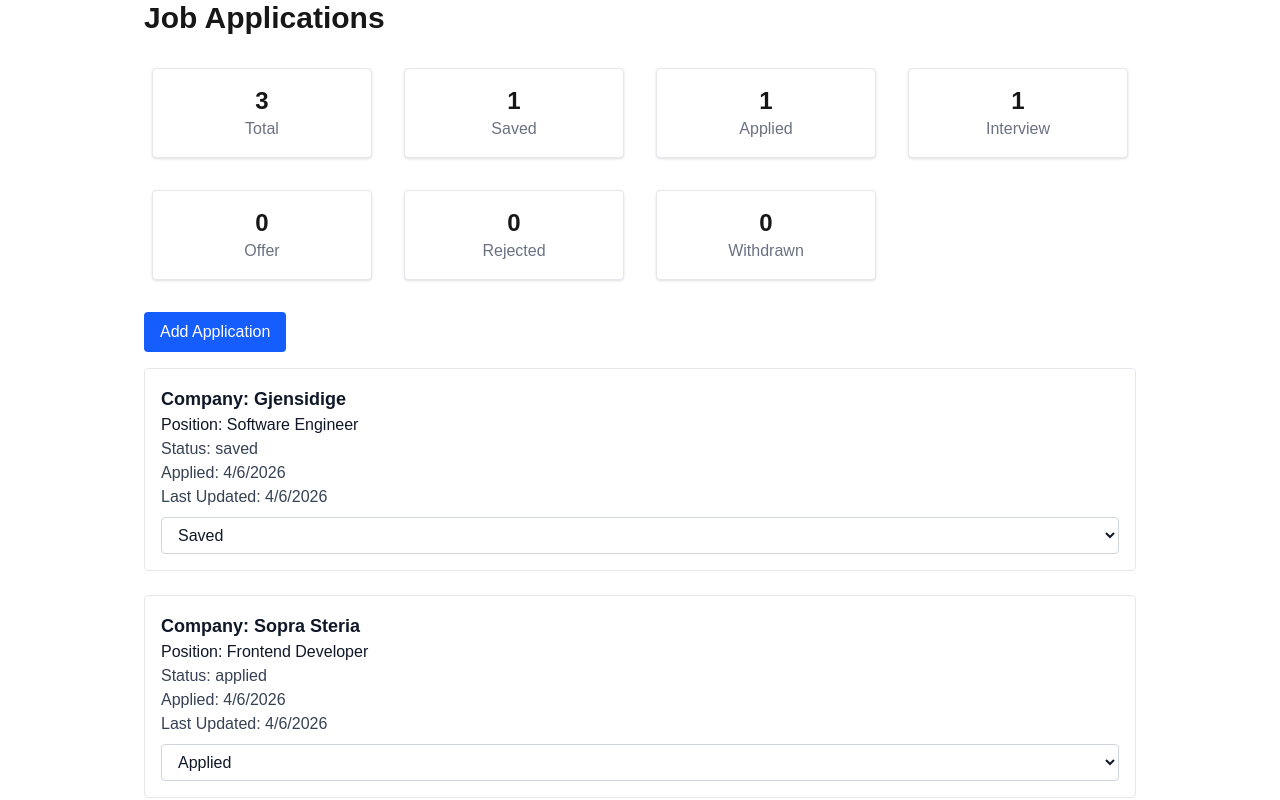
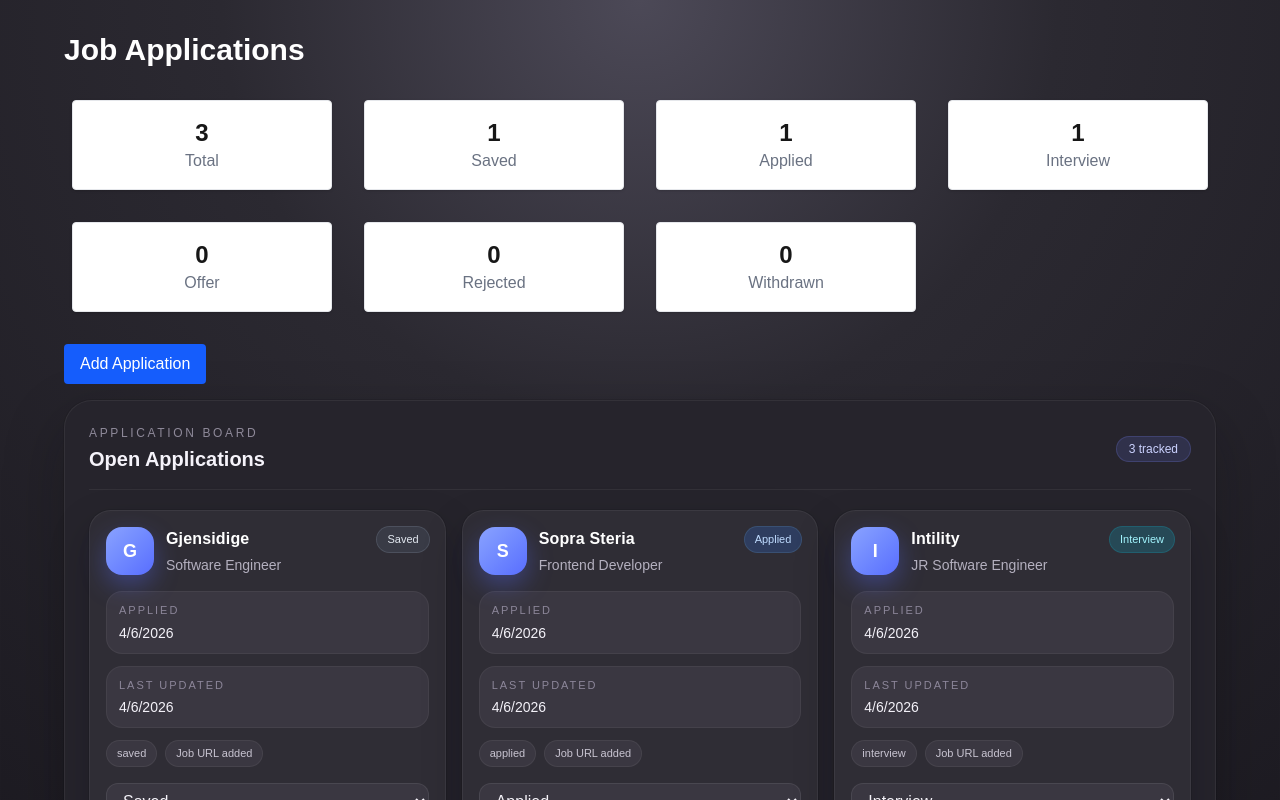
Before and after one commit to SteinGansmoe/JobApplicator, a Next.js app: page / in a window 1280 px wide. Shown: the top 800 px of the page. Built offline with nearby package versions, Linux system fonts and the light colour scheme.

Commit message:
Codex: Restyled application list.

```diff
--- a/app/page.tsx
+++ b/app/page.tsx
@@ -72,8 +72,9 @@ const statsArray = [
 ];
 
   return (
-    <div className="max-w-5xl mx-auto px-4">
-    <h1 className="text-3xl font-bold mb-6">Job Applications</h1>
+    <div className="min-h-screen bg-[radial-gradient(circle_at_top,_#4c4957_0%,_#2b2931_38%,_#1c1a21_100%)] px-4 py-8">
+    <div className="mx-auto max-w-6xl">
+    <h1 className="mb-6 text-3xl font-bold text-white">Job Applications</h1>
     <ApplicationStats stats={statsArray} />
     <button
       onClick={() => setShowForm(!showForm)}
@@ -101,5 +102,6 @@ const statsArray = [
     />
 
   </div>
+  </div>
   );
 }
--- a/components/application-card.tsx
+++ b/components/application-card.tsx
@@ -5,42 +5,93 @@ type ApplicationCardProps = {
   onStatusChange: (id: string, newStatus: ApplicationStatus) => void;
 };
 
+const statusStyles: Record<ApplicationStatus, string> = {
+  saved: "bg-slate-500/20 text-slate-200 ring-slate-400/30",
+  applied: "bg-blue-500/20 text-blue-200 ring-blue-400/30",
+  interview: "bg-cyan-500/20 text-cyan-200 ring-cyan-400/30",
+  offer: "bg-emerald-500/20 text-emerald-200 ring-emerald-400/30",
+  rejected: "bg-rose-500/20 text-rose-200 ring-rose-400/30",
+  withdrawn: "bg-amber-500/20 text-amber-200 ring-amber-400/30",
+};
+
+function formatStatusLabel(status: ApplicationStatus) {
+  return status.charAt(0).toUpperCase() + status.slice(1);
+}
+
 export default function ApplicationCard({
   application,
   onStatusChange,
 }: ApplicationCardProps) {
   return (
-    <div className="p-4 rounded border border-gray-200 dark:border-gray-800 bg-white dark:bg-gray-900">
-      <h1 className="text-lg font-semibold text-gray-900 dark:text-gray-100">
-        Company: {application.company}
-      </h1>
-      <h2 className="text-base font-medium text-gray-900 dark:text-gray-100">
-        Position: {application.position}
-      </h2>
-      <p className="text-gray-700 dark:text-gray-300">
-        Status: {application.status}
-      </p>
+    <div className="rounded-[1.35rem] border border-white/6 bg-[#2f2d35] p-4 text-white shadow-[0_18px_40px_rgba(10,10,16,0.22)] ring-1 ring-black/10">
+      <div className="mb-4 flex items-start gap-3">
+        <div className="flex h-12 w-12 shrink-0 items-center justify-center rounded-2xl bg-gradient-to-br from-[#8aa2ff] to-[#596dff] text-lg font-semibold text-white shadow-[0_10px_24px_rgba(89,109,255,0.35)]">
+          {application.company.charAt(0).toUpperCase()}
+        </div>
+        <div className="min-w-0 flex-1">
+          <div className="flex items-start justify-between gap-3">
+            <div>
+              <p className="text-[1rem] font-semibold tracking-[0.01em] text-white">
+                {application.company}
+              </p>
+              <p className="mt-1 text-sm text-[#b4b0bf]">
+                {application.position}
+              </p>
+            </div>
+            <span
+              className={`rounded-full px-2.5 py-1 text-[11px] font-medium ring-1 ${statusStyles[application.status]}`}
+            >
+              {formatStatusLabel(application.status)}
+            </span>
+          </div>
+        </div>
+      </div>
 
-      <p className="text-gray-700 dark:text-gray-300">
-        Applied: {new Date(application.created_at).toLocaleDateString()}
-      </p>
-      <p className="text-gray-700 dark:text-gray-300">
-        Last Updated: {new Date(application.updated_at).toLocaleDateString()}
-      </p>
+      <div className="space-y-3">
+        <div className="rounded-2xl border border-white/5 bg-[#3a3741] px-3 py-2.5">
+          <p className="text-[11px] uppercase tracking-[0.18em] text-[#8c8699]">
+            Applied
+          </p>
+          <p className="mt-1 text-sm font-medium text-[#f3f1f8]">
+            {new Date(application.created_at).toLocaleDateString()}
+          </p>
+        </div>
+
+        <div className="rounded-2xl border border-white/5 bg-[#3a3741] px-3 py-2.5">
+          <p className="text-[11px] uppercase tracking-[0.18em] text-[#8c8699]">
+            Last Updated
+          </p>
+          <p className="mt-1 text-sm font-medium text-[#f3f1f8]">
+            {new Date(application.updated_at).toLocaleDateString()}
+          </p>
+        </div>
+
+        <div className="flex flex-wrap gap-2">
+          <span className="rounded-full border border-white/6 bg-[#3a3741] px-2.5 py-1 text-[11px] text-[#c8c4d1]">
+            {application.status}
+          </span>
+          {application.job_url && (
+            <span className="rounded-full border border-white/6 bg-[#3a3741] px-2.5 py-1 text-[11px] text-[#c8c4d1]">
+              Job URL added
+            </span>
+          )}
+        </div>
+      </div>
+
       <select
         value={application.status}
         onChange={(e) =>
           onStatusChange(application.id, e.target.value as ApplicationStatus)
         }
         className="
-          mt-2
+          mt-4
           w-full
           px-3 py-2
-          rounded
-          border border-gray-300 dark:border-gray-700
-          bg-white dark:bg-gray-800
-          text-gray-900 dark:text-gray-100
-          focus:outline-none focus:ring-2 focus:ring-blue-500
+          rounded-xl
+          border border-white/8
+          bg-[#3a3741]
+          text-[#f4f2f8]
+          focus:outline-none focus:ring-2 focus:ring-[#7188ff]
         "
       >
         <option value="saved">Saved</option>
--- a/components/application-list.tsx
+++ b/components/application-list.tsx
@@ -11,7 +11,22 @@ export default function ApplicationList({
   onStatusChange,
 }: ApplicationListProps) {
   return (
-    <div className="space-y-6">
+    <section className="rounded-[1.75rem] border border-white/6 bg-[#26242c] p-4 shadow-[0_24px_60px_rgba(10,10,16,0.28)] ring-1 ring-black/10 md:p-6">
+      <div className="mb-5 flex items-center justify-between gap-4 border-b border-white/6 pb-4">
+        <div>
+          <p className="text-xs uppercase tracking-[0.22em] text-[#8e8999]">
+            Application Board
+          </p>
+          <h2 className="mt-1 text-xl font-semibold text-[#f5f3fa]">
+            Open Applications
+          </h2>
+        </div>
+        <div className="rounded-full border border-[#7d89ff]/20 bg-[#6d7eff]/15 px-3 py-1 text-xs font-medium text-[#cbd2ff]">
+          {applications.length} tracked
+        </div>
+      </div>
+
+      <div className="grid gap-4 md:grid-cols-2 xl:grid-cols-3">
         {applications.map((application) => (
           <ApplicationCard
             key={application.id}
@@ -20,5 +35,6 @@ export default function ApplicationList({
           />
         ))}
       </div>
+    </section>
   );
 }
```
Also changed, not shown: 1 other file (tests, documents, lock files or other folders). Lines whose indentation alone changed are shown as unchanged.
